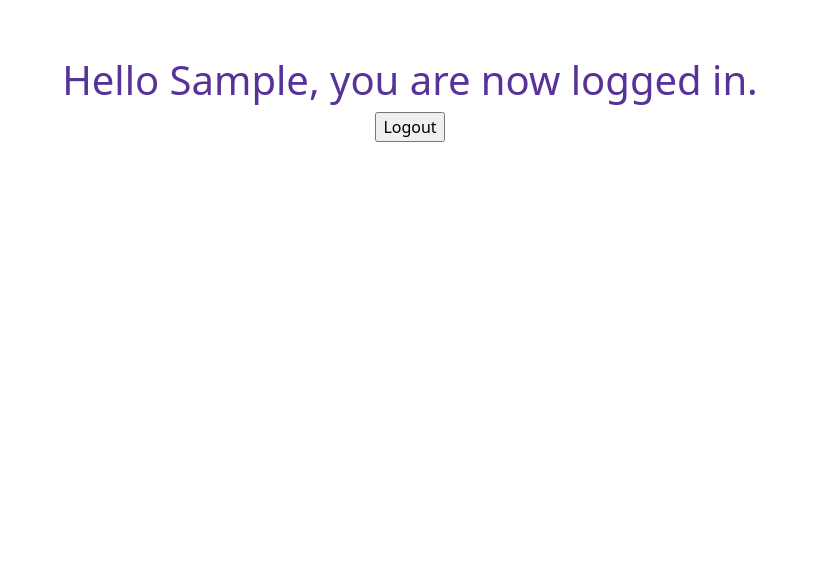
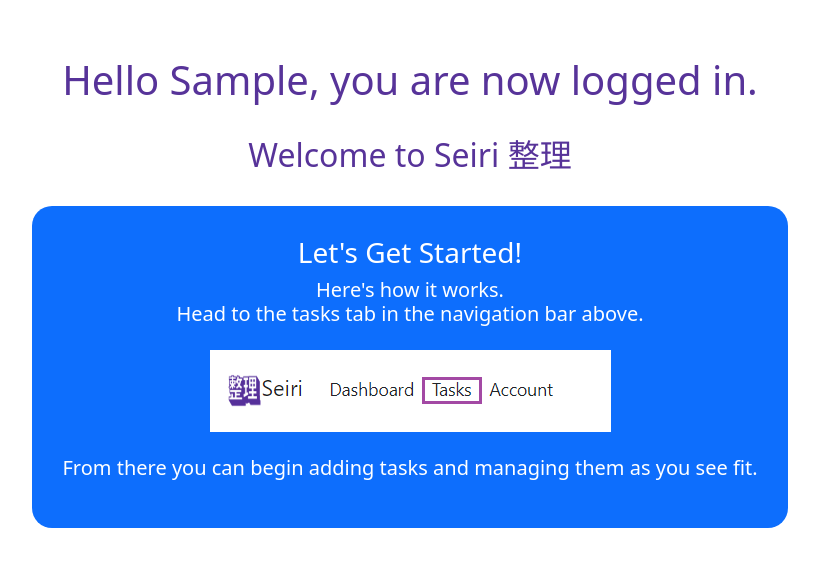
Before and after one commit to BrxdPvrple/seiri_task_manager, a Flask app: page /dashboard in a window 1280 px wide. Shown: the part 91-658 px from the top of the page, without its empty margins (230-1049 px from the left). Run offline with Flask 2, Linux system fonts and the light colour scheme; the visitor is signed in with stand-in values (Sample User, id 1); data comes from the database, SQL or seed files in the repository; some libraries are stand-ins or nearby versions.

Commit message:
STM-24 STM-50 STM-43 STM-47 STM-49 #DONE flowchart documents are complete

```diff
--- a/application/static/main.css
+++ b/application/static/main.css
@@ -5,7 +5,7 @@
 
 .button {
   text-align: center;
-  padding-top: 10px;
+  padding-top: 30px;
 }
 
 .paragraph {
@@ -54,9 +54,6 @@
   color: aliceblue;
 }
 
-.btn-sm {
-}
-
 .sign-in {
   width: 120px;
   height: 50px;
@@ -71,3 +68,19 @@
   margin-top: 20px;
   width: 80px;
 }
+
+.paragraph {
+  padding-top: 40px;
+  color: white;
+  border-radius: 20px;
+  border-color: white;
+  background-color: #0d6efd;
+  padding-bottom: 40px;
+  padding-top: 30px;
+  padding-left: 30px;
+  padding-right: 30px;
+}
+
+.signup {
+  padding-top: 10px;
+}
--- a/application/templates/account.html
+++ b/application/templates/account.html
@@ -4,3 +4,5 @@ title %}{% endblock %} {% block content %}
 <div class="header">
   <h1>Account Management Hub 整理</h1>
 </div>
+
+{% endblock %}
--- a/application/templates/base.html
+++ b/application/templates/base.html
@@ -52,6 +52,18 @@
 
           <!-- NAVBAR  -->
           <nav class="navbar navbar-light">
+            {% if current_user.is_authenticated %}
+            <a class="navbar-brand" href="/dashboard">
+              <img
+                src="https://fontmeme.com/permalink/211029/a385aec4243164355c869497c2c9b8c3.png"
+                alt="japanese"
+                border="0"
+                width="30"
+                height="30"
+                alt=""
+              />Seiri</a
+            >
+            {% else %}
             <a class="navbar-brand" href="/">
               <img
                 src="https://fontmeme.com/permalink/211029/a385aec4243164355c869497c2c9b8c3.png"
@@ -62,6 +74,7 @@
                 alt=""
               />Seiri</a
             >
+            {% endif %}
           </nav>
 
           <ul
--- a/application/templates/dashboard.html
+++ b/application/templates/dashboard.html
@@ -3,10 +3,23 @@ content %}
 
 <div class="header">
   <h1>Hello {{current_user.username|title}}, you are now logged in.</h1>
+  <br />
+  <h2>Welcome to Seiri 整理</h2>
+</div>
+<br />
+
+<div class="paragraph">
+  <h3>Let's Get Started!</h3>
+
+  <h5>
+    Here's how it works. <br />
+    Head to the tasks tab in the navigation bar above.
+    <br /><br />
+
+    <img src="../static/Getting_Started.png" /> <br /><br />
+
+    From there you can begin adding tasks and managing them as you see fit.
+  </h5>
 </div>
 
-<form action="{{ url_for('logout') }}">
-  <input type="submit" value="Logout" />
-</form>
-
 {% endblock %}
--- a/application/templates/index.html
+++ b/application/templates/index.html
@@ -12,7 +12,7 @@
   >
 </div>
 
-<div class="paragraph">
+<div class="signup">
   <p>Already have an account? <a href="/login">Login</a></p>
 </div>
 
--- a/application/templates/login.html
+++ b/application/templates/login.html
@@ -3,7 +3,6 @@ content %}
 
 <div class="header">
   <h1>Welcome to Seiri 整理</h1>
-  <br />
   <br />
   <br />
 
```
Also changed, not shown: application/static/Getting_Started.png (added), documents/Entity Relationship Diagram.png (added), documents/Jira-Jenkins Integration.png (added), documents/Sprint Overview.png (added), documents/Sprint Roadmap & Insights.png (added), documents/Webpage Flow Chart.png (added).
